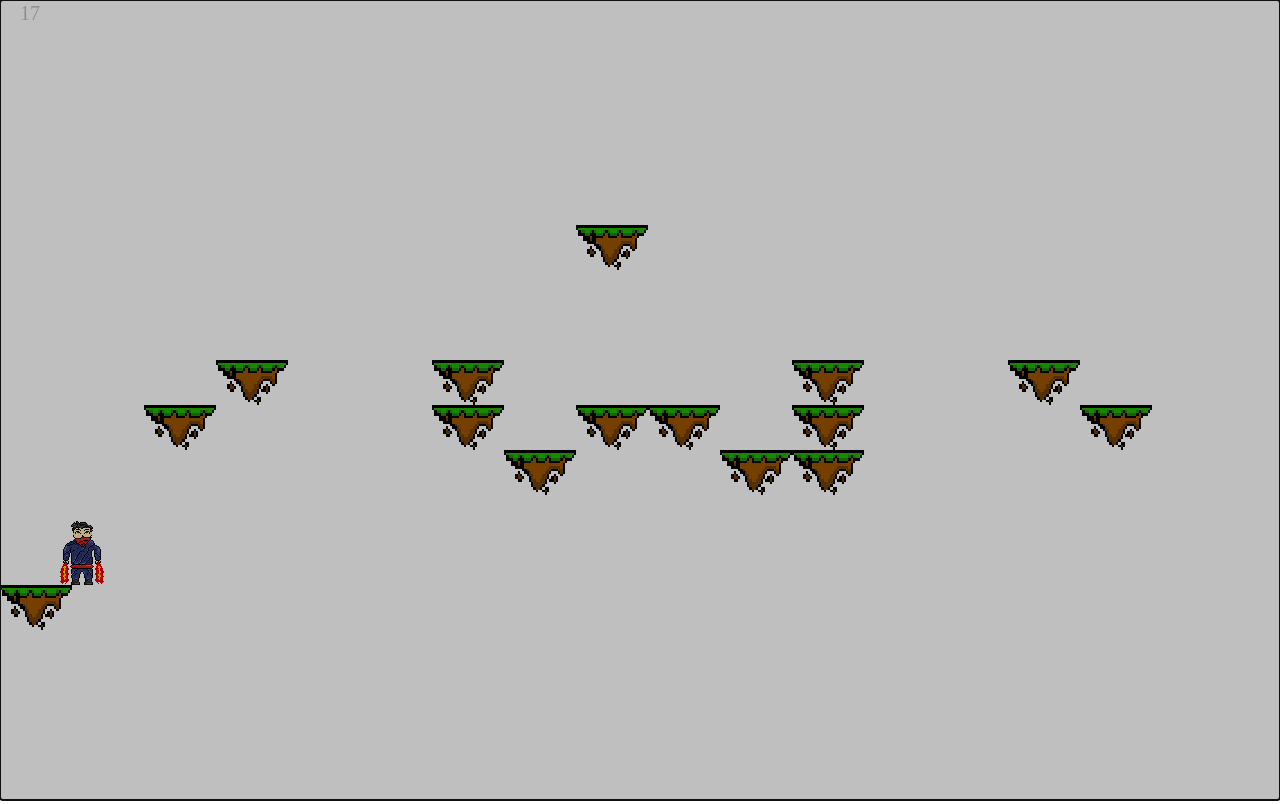
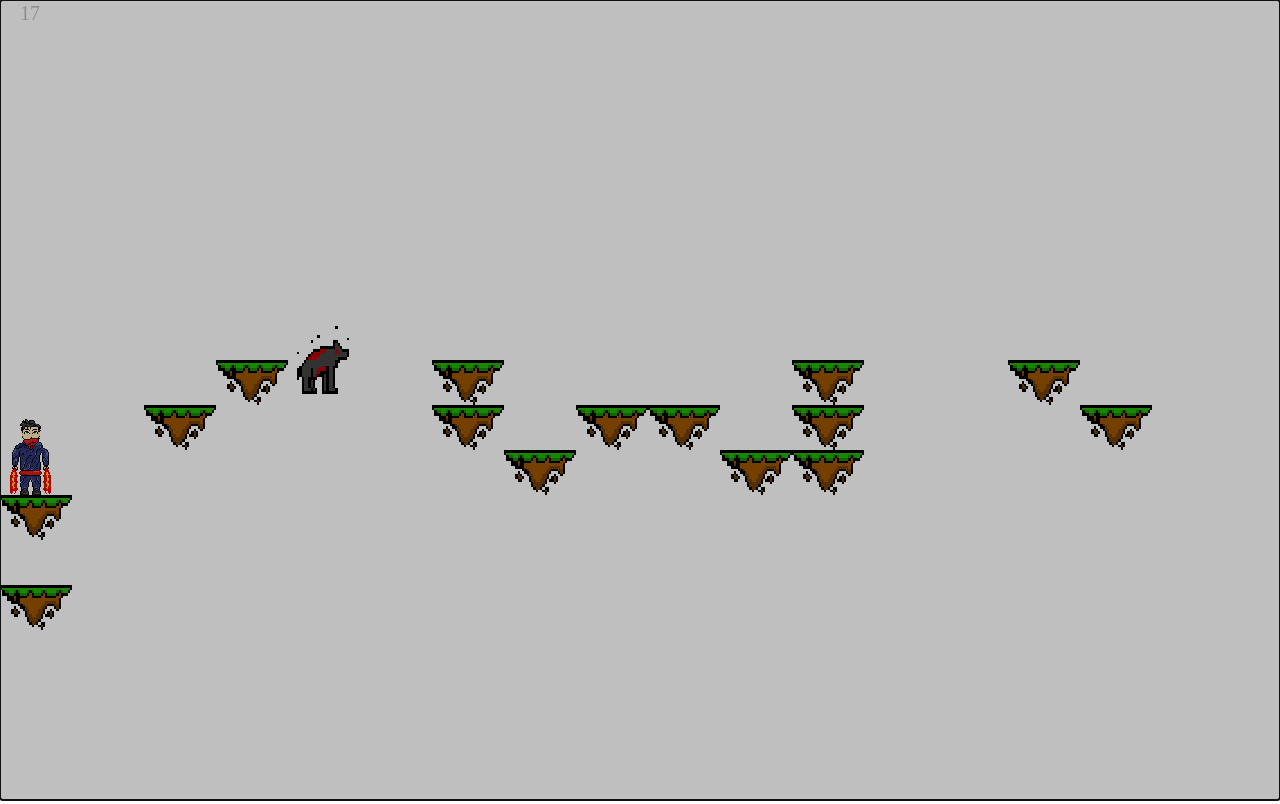
Before and after one commit to CosineGaming/LD32, a plain HTML site: page index.html in a window 1280 px wide. Drawn offline with Linux system fonts and the light colour scheme.

Commit message:
Today so far
What I did
- Everything is in terms of tiles for resolution independence
- Browser window resize support
- Preliminary moving tiles support
- Better entity creation
- Flying through tiles bugfixes
- Fixed moving into quadrants
What I'm working on
- Cannot animate tiles since all tiles share an object (maybe don't
fix?)
- Animation repeat support
- General collisions
- Moving tile support extension (bouncing, time mod)
- Fix controls (especially after broken by tile-based poses)
- GOTTA KNOCK A LITTLE HARDER

```diff
--- a/game.js
+++ b/game.js
@@ -22,14 +22,16 @@ var levelData;
 var tileWidth = 64;
 var tileHeight = 32;
 
-var gravity = 0.3;
-var velocity = 0;
-var xVelocity = 0;
+var levelWidth = 18;
+var levelHeight = 18;
+
+var gravity = 0.02;
 
 var pulse = 0;
 var pulseDir = 1;
 
 var lastSpace = false;
+var resizeTimer = false;
 
 // Entry point
 
@@ -59,8 +61,8 @@ function initialize()
 	initializeWorld();
 
 	resizeWindow();
+	window.onresize = resizeWindowCallback;
 
-	game.lineWidth = 4;
 	game.font = "20px white Candara";
 	game.fillStyle = "#000"
 
@@ -81,13 +83,13 @@ function initializeWorld()
 			"- - - - - - - - - - - - - - - - - -",
 			"- - - - - - - - - - - - - - - - - -",
 			"- - - - - - - - - - - - - - - - - -",
-			"- - - - - - - - > - - - - - - - - -",
+			"- - - - - - - - - - - - - - - - - -",
 			"- - - - - - - - - - - - - - - - - -",
 			"- - - - - - - - - - - - - - - - - -",
 			"- - - g - - g - - - - g - - g - - -",
 			"- - g - - - g - g g - g - - - g - -",
 			"- - - - - - - g - - g g - - - - - -",
-			"- - - - - - - - - - - - - - - - - -",
+			"g - - - - - - - - - - - - - - - - -",
 			"- - - - - - - - - - - - - - - - - -",
 			"g - - - - - - - - - - - - - - - - -",
 			"- - - - - - - - - - - - - - - - - -",
@@ -121,8 +123,8 @@ function initializeWorld()
 
 	// Splits, spawnX, spawnY
 	levelData = [
-		[2, 50, 60],
-		[2, 50, 60]
+		[2, 0.001, 0.001],
+		[2, 0.001, 0.001]
 	];
 
 	for (var level=0; level<levels.length; level++)
@@ -140,31 +142,27 @@ function initializeWorld()
 		}
 	}
 
-	world["g"] = new Object();
-	loadImage(world["g"], "assets/themes/grass/grass.png");
-	world["b"] = new Object();
-	loadImage(world["b"], "assets/themes/grass/wall/base.png");
-	world["m"] = new Object();
-	loadImage(world["m"], "assets/themes/grass/wall/middle.png");
-	world["t"] = new Object();
-	loadImage(world["t"], "assets/themes/grass/wall/top.png");
-	world["l"] = new Object();
-	loadImage(world["l"], "assets/themes/grass/horizontal/left.png");
-	world["h"] = new Object();
-	loadImage(world["h"], "assets/themes/grass/horizontal/middle.png");
-	world["r"] = new Object();
-	loadImage(world["r"], "assets/themes/grass/horizontal/right.png");
-	world[">"] = new Object();
-	loadAnimation(world[">"], "assets/themes/grass/moving/", 5, 4);
+	// Level 1 tiles and moving tile placement
+	entity("g", "assets/themes/grass/grass.png");
+
+	entity("b", "assets/themes/grass/wall/base.png");
+	entity("m", "assets/themes/grass/wall/middle.png");
+	entity("t", "assets/themes/grass/wall/top.png");
+
+	entity("l", "assets/themes/grass/horizontal/left.png");
+	entity("h", "assets/themes/grass/horizontal/middle.png");
+	entity("r", "assets/themes/grass/horizontal/right.png");
+
+	entity("gm", undefined, 10, 4, 1, 1, -0.05);
+	loadAnimation(world["gm"], "assets/themes/grass/moving/", 5, 3)
+
+	entity("bear", undefined, 4, 7, 1, 2);
+	loadAnimation(world["bear"], "assets/enemies/bear/", 3, 3);
 
 	backgrounds = ["assets/themes/grass/bg.png", "", "assets/themes/desert/bg.png", ""];
 
-	world["player"] = new Object();
+	entity("player", undefined, levelData[0][1], levelData[0][2], 0.844, 1.688);
 	var player = world["player"];
-	player.x = levelData[0][1];
-	player.y = levelData[0][2];
-	player.speed = 6;
-	player.quadrant = [0, 0];
 	player.animations = new Object();
 	loadAnimation(player, "assets/player/right/", 3, 4);
 	player.animations["right"] = player.animation;
@@ -172,7 +170,7 @@ function initializeWorld()
 	player.animations["left"] = player.animation;
 	loadAnimation(player, "assets/player/whack/", 4, 4);
 	player.animations["whack"] = player.animation;
-	loadAnimation(player, "assets/player/rest/", 3, 6, [0,1,2,1,0]);
+	loadAnimation(player, "assets/player/rest/", 3, 15, [0,1,2,1,0]);
 	player.animations["rest"] = player.animation;
 
 	resetQuadrantSpeeds();
@@ -197,9 +195,9 @@ function render(updateTime)
 		game.drawImage(world["back"].image, 0, 0, container.width, container.height);
 	}*/
 
-	for (var y=0; y<levels[currentLevel].length; y++)
+	for (var y=0; y<levelWidth; y++)
 	{
-		for (var x=0; x<levels[currentLevel][y].length; x++)
+		for (var x=0; x<levelHeight; x++)
 		{
 			var tileType = levels[currentLevel][y][x];
 			var tile = world[tileType];
@@ -207,37 +205,64 @@ function render(updateTime)
 			{
 				var placeX = Math.round(x * tileWidth);
 				var placeY = Math.round(y * tileHeight);
+				var draw = false;
 				if (tile.animation)
 				{
-					var frame = getAnimationFrame(tile, placeX, placeY);
+					var frame = getAnimationFrame(tile.animation,
+						quadrantSpeed(getQuadrant(x, y)));
 					if (frame)
 					{
-						game.drawImage(frame, placeX, placeY, tileWidth, tileHeight);
+						draw = frame;
 					}
 				}
 				else if (tile.image)
 				{
-					game.drawImage(tile.image, placeX, placeY, tileWidth, tileHeight);
+					if (tile.image.complete)
+					{
+						draw = tile.image
+					}
+				}
+				if (draw)
+				{
+					game.drawImage(draw, placeX, placeY, tileWidth, tileHeight);
 				}
 			}
 		}
 	}
 
 	everyEntity(function(entity){
-		// Code
-		if (entity.x || entity.y)
+		if (typeof entity.x !== "undefined")
 		{
+			var draw = false;
 			if (entity.animation)
 			{
-				var frame = getAnimationFrame(entity);
+				var frame = getAnimationFrame(entity.animation,
+					quadrantSpeed(getEntityQuadrant(entity, entity.x, entity.y)));
 				if (frame)
 				{
-					game.drawImage(frame, Math.round(entity.x), Math.round(entity.y));
+					draw = frame;
 				}
 			}
-			else if (entity.image.complete)
+			else if (entity.image)
 			{
-				game.drawImage(entity.image, Math.round(entity.x), Math.round(entity.y));
+				if (entity.image.complete)
+				{
+					draw = entity.image;
+				}
+			}
+			if (draw)
+			{
+				var width = entity.width;
+				var height = entity.height;
+				if (!entity.width)
+				{
+					width = entity.image.width;
+					height = entity.image.height;
+				}
+				game.drawImage(draw, Math.round(entity.x * tileWidth),
+					Math.round(entity.y * tileHeight),
+					Math.round(width * tileWidth),
+					Math.round(height * tileHeight));
 			}
 		}
 	});
@@ -289,24 +314,37 @@ function update(totalTime)
 
 	delta = totalTime - lastTime;
 
-	// Code
+	everyEntity(function(entity){
+		if (typeof entity.x != "undefined")
+		{
+			if (entity.name != "player")
+			{
+				if (entity.xVelocity)
+				{
+					entity.x += entity.xVelocity;
+				}
+				if (entity.yVelocity)
+				{
+				//	entity.y += entity.yVelocity;
+				}
+			}
+		}
+	});
+
 	var player = world["player"];
 
-	if (player.image)
-	{
-
-		var speedMod = quadrantSpeed(getQuadrant(player.x, player.y));
+	var speedMod = quadrantSpeed(getEntityQuadrant(player));
 
 	if (speedMod != 0)
 	{
 
-			var speed = player.speed * speedMod;
+		var speed = 0.15 * speedMod;
 
 		var oldX = player.x;
 		var oldY = player.y;
 
-			var hangLeft = collidesTile(player, player.x + 1, player.y - 1);
-			var hangRight = collidesTile(player, player.x - 1, player.y - 1);
+		var hangLeft = collidesTile(player, player.x + 0.01, player.y - 0.001);
+		var hangRight = collidesTile(player, player.x - 0.01, player.y - 0.001);
 
 		if (key("A") && !hangLeft)
 		{
@@ -322,29 +360,36 @@ function update(totalTime)
 		{
 			player.animation = player.animations["rest"];
 		}
-			var jumpSpeed = -5;
+		var jumpSpeed = -0.3;
 		if ((key(" W") || keys[0]) && collidesTile(player, player.x, player.y) && !lastSpace)
 		{
-				velocity = jumpSpeed;
+			player.yVelocity = jumpSpeed;
 		}
 		if (key("E"))
 		{
 			player.animation = player.animations["whack"];
 		}
 
-			velocity += gravity * speedMod;
 		if (hangLeft || hangRight)
 		{
-				velocity = 0.75 * speedMod;
+			player.yVelocity = 0.01;
+			if (key(" W") && !lastSpace)
+			{
+				player.yVelocity = jumpSpeed * 1.2;
+				player.xVelocity = 0.08 * (hangRight * 2 - 1);
+				player.x += speed * (hangRight * 2 - 1);
 			}
-			player.y += velocity * speedMod;
+		}
+		lastSpace = key(" W");
 
-			xVelocity *= 0.65 * speedMod;
-			player.x += xVelocity * speedMod;
+		player.yVelocity += gravity * speedMod;
+		player.y += player.yVelocity * speedMod;
+		player.xVelocity *= Math.pow(0.85, speedMod);
+		player.xVelocity += player.xVelocity;
 
 		var goingRight = oldX < player.x;
 		var goingLeft = oldX > player.x;
-			var byX = collidesTile(player, player.x, oldY - 1);
+		var byX = collidesTile(player, player.x, oldY - 0.001);
 		var byY = collidesTile(player, oldX, player.y);
 		var goingDown = oldY < player.y;
 
@@ -353,44 +398,33 @@ function update(totalTime)
 
 			if (byY)
 			{
-					velocity = 0;
-					player.y = Math.floor((player.y + player.image.height * goingDown) / tileHeight)
-						* tileHeight - player.image.height * goingDown + tileHeight * !goingDown;
+				player.yVelocity = 0;
+				player.y = Math.floor(player.y + player.height * goingDown)
+					- player.height * goingDown + !goingDown;
 			}
 			if (byX)
 			{
-					player.x = Math.floor((player.x + player.image.width * goingRight) / tileWidth)
-						* tileWidth - player.image.width * goingRight + tileWidth * goingLeft;
+				player.x = Math.floor(player.x + player.width * goingRight)
+					- player.width * goingRight + goingLeft;
 			}
 
 		}
-
-			if ((hangLeft || hangRight) && key(" ") && !lastSpace)
-			{
-				velocity = jumpSpeed * 1.5;
-				xVelocity = 4 * (hangRight * 2 - 1);
-				player.x += speed * (hangRight * 2 - 1);
-			}
-
-			lastSpace = key(" W");
 
 		if (player.x < 0)
 		{
 			player.x = 0;
 		}
-			if (player.x > container.width - player.image.width)
+		if (player.x > levelWidth - player.width)
 		{
-				player.x = container.width - player.image.width;
+			player.x = levelWidth - player.width;
 		}
 		if (player.y < 0)
 		{
 			player.y = 0;
 		}
-			if (player.y > container.height - player.image.height)
+		if (player.y > levelHeight - player.height)
 		{
 			// Die.
-			}
-
 		}
 
 	}
@@ -409,19 +443,46 @@ function update(totalTime)
 
 // Other functinos (Gonna leave that typo)
 
+function entity(name, image, x, y, width, height, xVelocity, yVelocity)
+{
+	world[name] = new Object();
+	world[name].name = name;
+	if (typeof image != "undefined")
+	{
+		loadImage(world[name], image);
+	}
+	if (typeof x != "undefined")
+	{
+		world[name].x = x;
+		world[name].y = y;
+	}
+	if (typeof width != "undefined")
+	{
+		world[name].width = width;
+		world[name].height = height;
+	}
+	world[name].xVelocity = backUp(xVelocity, 0);
+	world[name].yVelocity = backUp(yVelocity, 0);
+}
+
 function loadImage(addTo, url)
 {
 
-	var image = document.createElement("img");
-	image.addEventListener("load", function() {
+	var image = new Image();
+	//image.addEventListener("load", function(){
 		addTo.image = image;
-	});
+	//});
 	image.src = url;
 
 }
 
-function loadAnimation(addTo, url, count, frameMultiplier=1, frames=false, suffix=".png")
+function loadAnimation(addTo, url, count, frameMultiplier, frames, repeat, whenDone, suffix)
 {
+
+	frameMultiplier = backUp(frameMultiplier, 1);
+	repeat = backUp(repeat, true);
+	suffix = backUp(suffix, ".png");
+
 	addTo.animation = new Object();
 	addTo.animation.images = [];
 	for (var frame=0; frame<count; frame++)
@@ -431,15 +492,17 @@ function loadAnimation(addTo, url, count, frameMultiplier=1, frames=false, suffi
 		{
 			image.addEventListener("load", function() {
 				addTo.image = new Object();
-				addTo.image.width = image.width;
-				addTo.image.height = image.height;
+				addTo.image.width = image.width / tileWidth;
+				addTo.image.height = image.height / tileHeight;
 			});
 		}
 		image.src = url + String(frame) + suffix;
 		addTo.animation.images.push(image);
 	}
+
 	addTo.animation.frameMultiplier = frameMultiplier;
-	if (frames)
+
+	if (typeof frames != "undefined")
 	{
 		addTo.animation.frames = frames;
 	}
@@ -451,30 +514,21 @@ function loadAnimation(addTo, url, count, frameMultiplier=1, frames=false, suffi
 			addTo.animation.frames.push(frame);
 		}
 	}
+
+	addTo.animation.repeat = repeat;
+	if (typeof whenDone != "undefined")
+	{
+		addTo.animation.whenDone = whenDone;
+	}
+
 	addTo.animation.countdown = addTo.animation.frameMultiplier;
 	addTo.animation.frame = addTo.animation.frames[0];
+
 }
 
-function getAnimationFrame(entity, x=0, y=0)
+function getAnimationFrame(anime, speed)
 {
-	var eX;
-	var eY;
-	if (entity.x && entity.y)
-	{
-		eX = entity.x;
-		eY = entity.y;
-	}
-	else
-	{
-		eX = x;
-		eY = y;
-	}
-	if (!entity.animation)
-	{
-		return false;
-	}
-	var anime = entity.animation;
-	anime.countdown -= 1 * quadrantSpeed(getQuadrant(eX, eY));
+	anime.countdown -= speed;
 	if (anime.countdown <= 0)
 	{
 		anime.countdown = anime.frameMultiplier;
@@ -485,12 +539,9 @@ function getAnimationFrame(entity, x=0, y=0)
 		anime.frame = 0;
 	}
 	var frame = anime.images[anime.frames[anime.frame]];
-	if (frame)
-	{
 	if (frame.complete)
 	{
 		return frame;
-		}
 	}
 	return false;
 }
@@ -508,14 +559,27 @@ function everyEntity(what)
 
 function resizeWindow()
 {
+
 	container.width = window.innerWidth;
 	container.height = window.innerHeight;
-	tileWidth = Math.floor(container.width / levels[currentLevel][0].length) + 1;
-	tileHeight = Math.floor(container.height / levels[currentLevel].length) + 1;
+	tileWidth = Math.floor(container.width / levelWidth) + 1;
+	tileHeight = Math.floor(container.height / levelHeight) + 1;
 
 	game.imageSmoothingEnabled = false;
 	game.mozImageSmoothingEnabled = false;
 	game.webkitImageSmoothingEnabled = false;
+
+	game.lineWidth = 4;
+
+}
+
+function resizeWindowCallback()
+{
+	if (resizeTimer)
+	{
+		clearTimeout(resizeTimer);
+	}
+	resizeTimer = setTimeout(resizeWindow, 100);
 }
 
 function unsupported()
@@ -551,48 +615,96 @@ function key(which)
 
 function tilePos(x, y)
 {
-	return [Math.floor(x / tileWidth), Math.floor(y / tileHeight)];
+	return [Math.floor(x), Math.floor(y)];
 }
 
 function getTile(tile)
 {
-	if (tile[0] >= 0 && tile[0] < levels[currentLevel][0].length &&
-		tile[1] >= 0 && tile[1] < levels[currentLevel].length)
+	if (tile[0] >= 0 && tile[0] < levelWidth &&
+		tile[1] >= 0 && tile[1] < levelHeight)
 	{
 		return levels[currentLevel][tile[1]][tile[0]];
 	}
 	else
 	{
-		return false;
+		return "-";
 	}
 }
 
 function getQuadrant(x, y)
 {
-	return [Math.floor(x * levelData[currentLevel][0] / container.width),
-		Math.floor(y * levelData[currentLevel][0] / container.height)];
+	return [Math.floor(x * levelData[currentLevel][0] / levelWidth),
+		Math.floor(y * levelData[currentLevel][0] / levelHeight)];
 }
 
-function changedQuadrant(object, x, y)
+function getEntityQuadrant(entity, x=-1, y=-1)
 {
-	for (var plusWidth=0; plusWidth<2; plusWidth++)
+
+	var eX = x;
+	var eY = y;
+	if (x == -1)
 	{
-		for (var plusHeight=0; plusHeight<2; plusHeight++)
+		if (typeof entity.x == "undefined")
 		{
-			var cornerQuadrant = getQuadrant(object.x + object.image.width * plusWidth,
-				object.y + object.image.height * plusHeight);
-			if (cornerQuadrant != object.quadrant)
+			return false;
+		}
+		eX = entity.x;
+		eY = entity.y;
+	}
+	if (typeof entity.oldQuadrant == "undefined")
 	{
-				return cornerQuadrant;
+		entity.oldQuadrant = [-1, -1];
+	}
+	var newQuadrant = false;
+	var oldQuadrant = false;
+	var width = 0;
+	var height = 0;
+	if (entity.image)
+	{
+		width = entity.width;
+		height = entity.height - 0.05;
+	}
+	for (var bottomRight=0; bottomRight<2; bottomRight++)
+	{
+		var cornerQuadrant = getQuadrant(eX + width * bottomRight,
+			eY + height * bottomRight);
+		if (cornerQuadrant[0] == entity.oldQuadrant[0]
+			&& cornerQuadrant[1] == entity.oldQuadrant[1])
+		{
+			oldQuadrant = true;
+		}
+		else
+		{
+			newQuadrant = cornerQuadrant;
 		}
 	}
+	if (oldQuadrant && newQuadrant)
+	{
+		return newQuadrant;
 	}
-	return false;
+	else if (newQuadrant)
+	{
+		entity.oldQuadrant = newQuadrant;
+		return newQuadrant;
+	}
+	else
+	{
+		return entity.oldQuadrant;
+	}
+
 }
 
 function quadrantSpeed(quadrant)
 {
+	if (quadrant[0] >= 0 && quadrant[0] < levelData[currentLevel][0]
+		&& quadrant[0] >= 0 && quadrant[0] < levelData[currentLevel][0])
+	{
 		return quadrantSpeeds[quadrant[0]][quadrant[1]];
+	}
+	else
+	{
+		return false;
+	}
 }
 
 function resetQuadrantSpeeds()
@@ -608,19 +720,17 @@ function resetQuadrantSpeeds()
 	}
 }
 
-function updateQuadrant(object)
+function collidesTile(entity, x=-1, y=-1)
 {
-	newQuadrant = changedQuadrant(object);
-	if (newQuadrant)
+	var eX = x;
+	var eY = y;
+	if (x == -1)
 	{
-		object.quadrant = newQuadrant;
+		eX = entity.x;
+		eY = entity.y;
 	}
-}
-
-function collidesTile(object, x, y)
-{
 	var topLeft = tilePos(x, y);
-	var bottomRight = tilePos(x + object.image.width - 1, y + object.image.height);
+	var bottomRight = tilePos(x + entity.width - 0.001, y + entity.height);
 	for (var x=topLeft[0]; x<bottomRight[0] + 1; x++)
 	{
 		for (var y=topLeft[1]; y<bottomRight[1] + 1; y++)
@@ -634,13 +744,44 @@ function collidesTile(object, x, y)
 	return false;
 }
 
+function collidesEntity(entity, x=-1, y=-1)
+{
+	return false;
+}
+
+function collides(entity, x=-1, y=-1)
+{
+	var e = collidesEntity(entity, x, y);
+	if (e)
+	{
+		return e;
+	}
+	var t = collidesTile(entity, x, y);
+	if (t)
+	{
+		return t;
+	}
+	return false;
+}
+
+// General Javascript help
+
+function backUp(check, value)
+{
+	if (typeof check == "undefined")
+	{
+		return value;
+	}
+	return check;
+}
+
 // Input Handling
 
 function mouseDown(event)
 {
 
-	var x = event.clientX;
-	var y = event.clientY;
+	var x = event.clientX / tileWidth;
+	var y = event.clientY / tileHeight;
 	var quadrant = getQuadrant(x, y);
 
 	var speed = quadrantSpeed(quadrant);
```
Also changed, not shown: index.html (+0 -9 lines), assets/enemies/bear/0.png (added), assets/enemies/bear/1.png (added), assets/enemies/bear/2.png (added). Lines whose indentation alone changed are shown as unchanged.
